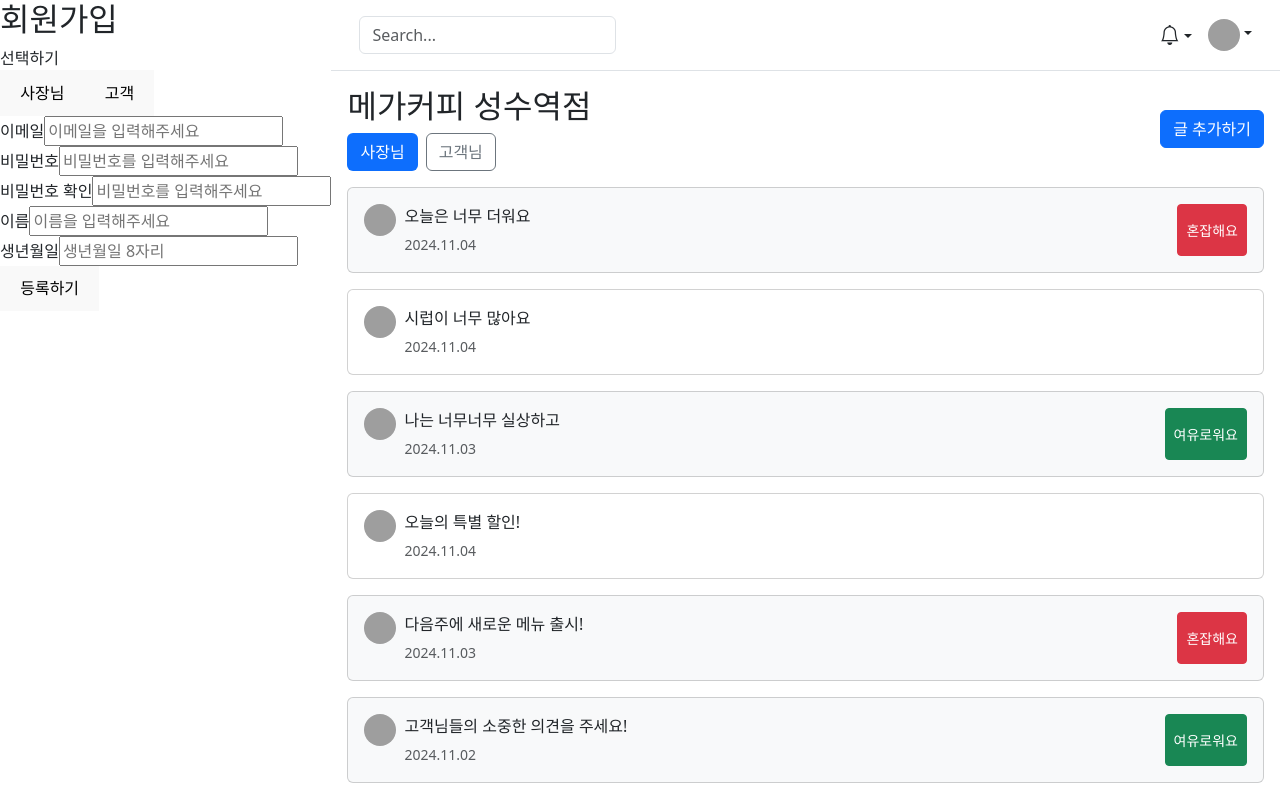
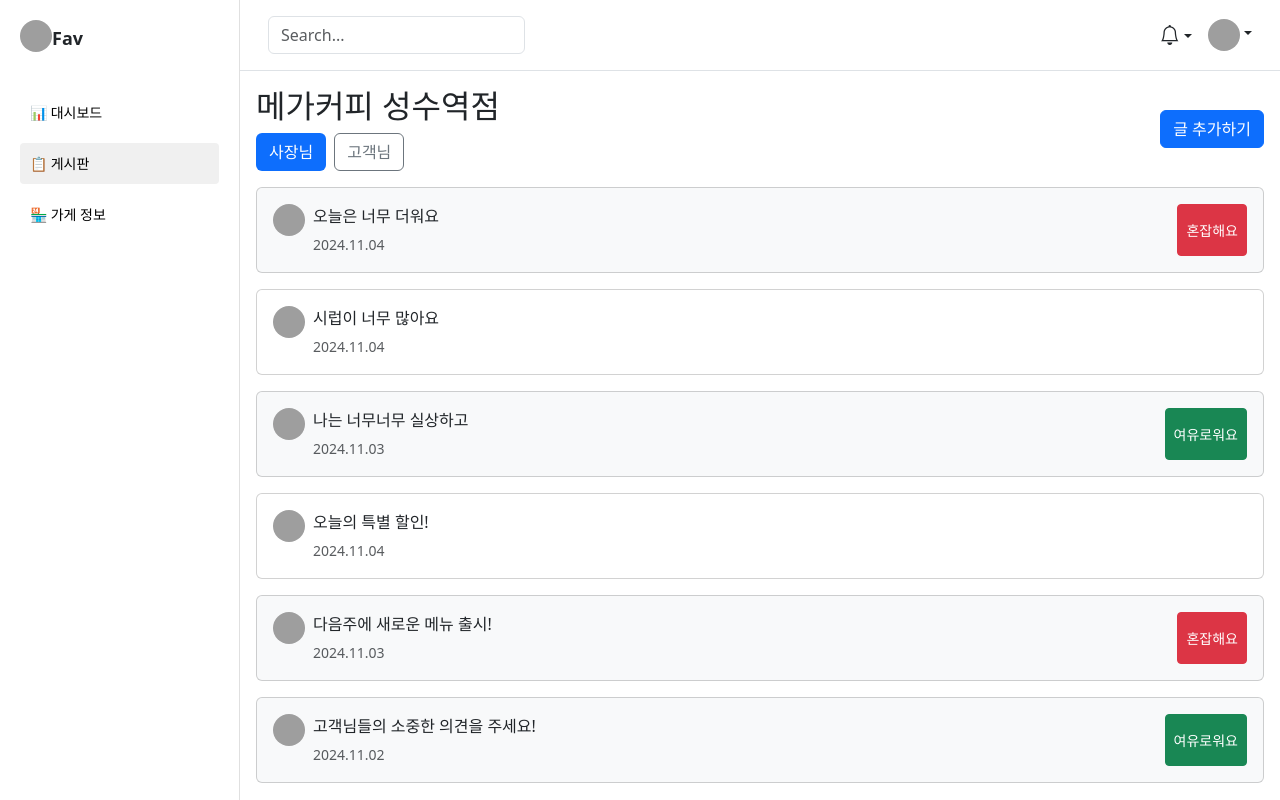
Before and after one commit to yujeongFE/Fav-FE, a React (Vite) app: page /board in a window 1280 px wide. Built offline with nearby package versions, Linux system fonts and the light colour scheme; grey boxes are pictures that could not be loaded.

Commit message:
[Feat] 사이드바 수정

```diff
--- a/src/components/SideBar/Sidebar.jsx
+++ b/src/components/SideBar/Sidebar.jsx
@@ -1,191 +1,120 @@
-import React, { useState } from 'react';
-import { useNavigate } from 'react-router-dom';
+import React, { useState, useEffect } from "react";
+import Logo from "../Logo/Logo";
+import { useNavigate, useLocation } from "react-router-dom";
 
-export default function SignupForm() {
+const Sidebar = () => {
   const navigate = useNavigate();
-  const [userType, setUserType] = useState('');
-  const [isHovered, setIsHovered] = useState(false);
-  const [formData, setFormData] = useState({
-    email: '',
-    password: '',
-    passwordConfirm: '',
-    nickname: '',
-    address: '',
-    name: '',
-    birthdate: '',
-  });
+  const location = useLocation();
+  const [activeNav, setActiveNav] = useState("");
 
-  const handleSubmit = (e) => {
-    e.preventDefault();
-    console.log(formData);
+  useEffect(() => {
+    if (location.pathname === "/board") {
+      setActiveNav("board");
+    } else if (location.pathname === "/dashboard") {
+      setActiveNav("dashboard");
+    } else if (location.pathname === "/storeInfo") {
+      setActiveNav("storeInfo");
+    }
+  }, [location.pathname]);
 
-    // userType에 따라 다른 페이지로 이동
-    if (userType === 'owner') {
-      navigate('/storeInfo');
-    } else if (userType === 'customer') {
-      navigate('/userboard');
-    }
+  const handleClickBoard = () => {
+    setActiveNav("board");
+    navigate("/board");
   };
 
-  const handleChange = (e) => {
-    const { name, value } = e.target;
-    setFormData((prev) => ({
-      ...prev,
-      [name]: value,
-    }));
+  const handleClickDash = () => {
+    setActiveNav("dashboard");
+    navigate("/dashboard");
   };
 
-  const styles = {
-    // 스타일 객체 그대로 유지
+  const handleClickStore = () => {
+    setActiveNav("storeInfo");
+    navigate("/storeInfo");
   };
 
   return (
-    <div style={styles.container}>
-      <div style={styles.wrapper}>
-        <div style={styles.card}>
-          <div style={styles.cardHeader}>
-            <h2 style={styles.cardTitle}>회원가입</h2>
-          </div>
-          <form onSubmit={handleSubmit} style={styles.signupForm}>
-            <div style={styles.formGroup}>
-              <label style={styles.label}>선택하기</label>
-              <div style={styles.buttonGroup}>
-                <button
-                  type="button"
-                  onClick={() => setUserType('owner')}
+    <div
       style={{
-                    ...styles.selectButton,
-                    ...(userType === 'owner' ? styles.selectButtonActive : {}),
+        width: "240px",
+        borderRight: "1px solid #e0e0e0",
+        padding: "20px",
+        display: "flex",
+        flexDirection: "column",
       }}
     >
-                  사장님
-                </button>
-                <button
-                  type="button"
-                  onClick={() => setUserType('customer')}
+      <div
         style={{
-                    ...styles.selectButton,
-                    ...(userType === 'customer' ? styles.selectButtonActive : {}),
+          display: "flex",
+          alignItems: "center",
+          marginBottom: "40px",
         }}
       >
-                  고객
-                </button>
-              </div>
+        <Logo />
+        <span style={{ fontWeight: "bold", fontSize: "18px", position: "relative", top: "2px" }}>
+          Fav
+        </span>
       </div>
 
-            <div style={styles.formGroup}>
-              <label htmlFor="email" style={styles.label}>이메일</label>
-              <input
-                id="email"
-                name="email"
-                type="email"
-                placeholder="이메일을 입력해주세요"
-                value={formData.email}
-                onChange={handleChange}
-                required
-                style={styles.input}
-              />
-            </div>
-
-            <div style={styles.formGroup}>
-              <label htmlFor="password" style={styles.label}>비밀번호</label>
-              <input
-                id="password"
-                name="password"
-                type="password"
-                placeholder="비밀번호를 입력해주세요"
-                value={formData.password}
-                onChange={handleChange}
-                required
-                style={styles.input}
-              />
-            </div>
-
-            <div style={styles.formGroup}>
-              <label htmlFor="passwordConfirm" style={styles.label}>비밀번호 확인</label>
-              <input
-                id="passwordConfirm"
-                name="passwordConfirm"
-                type="password"
-                placeholder="비밀번호를 입력해주세요"
-                value={formData.passwordConfirm}
-                onChange={handleChange}
-                required
-                style={styles.input}
-              />
-            </div>
-
-            {userType === 'customer' && (
-              <div style={styles.formGroup}>
-                <label htmlFor="nickname" style={styles.label}>닉네임</label>
-                <input
-                  id="nickname"
-                  name="nickname"
-                  type="text"
-                  placeholder="닉네임을 입력해주세요"
-                  value={formData.nickname}
-                  onChange={handleChange}
-                  required
-                  style={styles.input}
-                />
-              </div>
-            )}
-
-            {userType === 'owner' && (
-              <div style={styles.formGroup}>
-                <label htmlFor="address" style={styles.label}>주소</label>
-                <input
-                  id="address"
-                  name="address"
-                  type="text"
-                  placeholder="주소를 입력해주세요"
-                  value={formData.address}
-                  onChange={handleChange}
-                  required
-                  style={styles.input}
-                />
-              </div>
-            )}
-
-            <div style={styles.formGroup}>
-              <label htmlFor="name" style={styles.label}>이름</label>
-              <input
-                id="name"
-                name="name"
-                type="text"
-                placeholder="이름을 입력해주세요"
-                value={formData.name}
-                onChange={handleChange}
-                required
-                style={styles.input}
-              />
-            </div>
-
-            <div style={styles.formGroup}>
-              <label htmlFor="birthdate" style={styles.label}>생년월일</label>
-              <input
-                id="birthdate"
-                name="birthdate"
-                type="text"
-                placeholder="생년월일 8자리"
-                value={formData.birthdate}
-                onChange={handleChange}
-                required
-                style={styles.input}
-              />
-            </div>
+      <nav>
+        <button
+          onClick={handleClickDash}
+          style={{
+            display: "flex",
+            alignItems: "center",
+            width: "100%",
+            padding: "10px",
+            marginBottom: "10px",
+            border: "none",
+            borderRadius: "4px",
+            backgroundColor: activeNav === "dashboard" ? "#f0f0f0" : "transparent",
+            cursor: "pointer",
+            textAlign: "left",
+            fontSize: "14px",
+          }}
+        >
+          <span style={{ marginRight: "10px", color: "black" }}>📊 대시보드</span>
+        </button>
 
         <button
-              type="submit"
-              onMouseEnter={() => setIsHovered(true)}
-              onMouseLeave={() => setIsHovered(false)}
-              style={styles.submitButton}
+          onClick={handleClickBoard}
+          style={{
+            display: "flex",
+            alignItems: "center",
+            width: "100%",
+            padding: "10px",
+            marginBottom: "10px",
+            border: "none",
+            borderRadius: "4px",
+            backgroundColor: activeNav === "board" ? "#f0f0f0" : "transparent",
+            cursor: "pointer",
+            textAlign: "left",
+            fontSize: "14px",
+          }}
         >
-              등록하기
+          <span style={{ marginRight: "10px", color: "black" }}>📋 게시판</span>
         </button>
-          </form>
-        </div>
-      </div>
+
+        <button
+          onClick={handleClickStore}
+          style={{
+            display: "flex",
+            alignItems: "center",
+            width: "100%",
+            padding: "10px",
+            marginBottom: "10px",
+            border: "none",
+            borderRadius: "4px",
+            backgroundColor: activeNav === "storeInfo" ? "#f0f0f0" : "transparent",
+            cursor: "pointer",
+            textAlign: "left",
+            fontSize: "14px",
+          }}
+        >
+          <span style={{ marginRight: "10px", color: "black" }}>🏪 가게 정보</span>
+        </button>
+      </nav>
     </div>
   );
-}
+};
+
+export default Sidebar;
```
Lines whose indentation alone changed are shown as unchanged.
